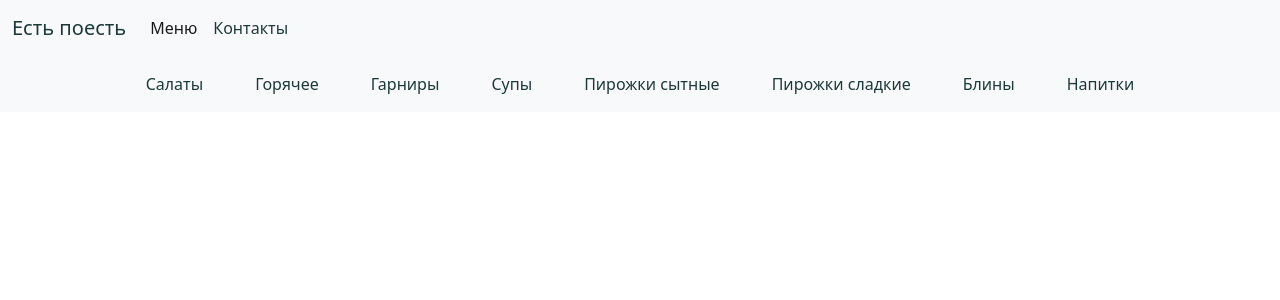
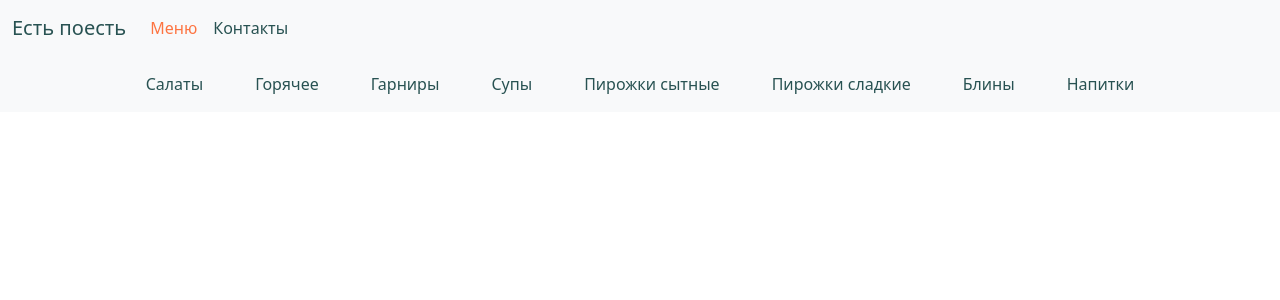
Before and after one commit to Gozebone/eat2eat, a Django app: page / in a window 1280 px wide. Shown: the top 300 px of the page. Run offline with Django 4.2, Linux system fonts and the light colour scheme; data that the repository does not hold is empty.

Commit message:
colors in variables

```diff
--- a/static/css/home.css
+++ b/static/css/home.css
@@ -1,7 +1,13 @@
+:root{
+    --dark-cyan: #285252;
+    --coral: #fd7441;
+}
+
 .navbar {
-    --bs-navbar-color: #1C3939;
-    --bs-navbar-hover-color: #fd7441;
-    --bs-navbar-brand-color: #1C3939;
+    --bs-navbar-color: var(--dark-cyan);
+    --bs-navbar-hover-color: var(--coral);
+    --bs-navbar-brand-color: var(--dark-cyan);
+    --bs-navbar-active-color: var(--coral);
 }
 
 .scrollable {
@@ -13,7 +19,7 @@
 
 .navbar-nav.scrollable .nav-link.active {
     color: white;
-    background-color: #fd7441;
+    background-color: var(--coral);
 }
 
 div.scrollable a {
@@ -52,6 +58,7 @@ div.scrollable a {
 }
 
 h1{
+    font-size: 3rem;
     font-family: monologue;
-    color: #1C3939;
+    color: var(--dark-cyan);
 }
```
